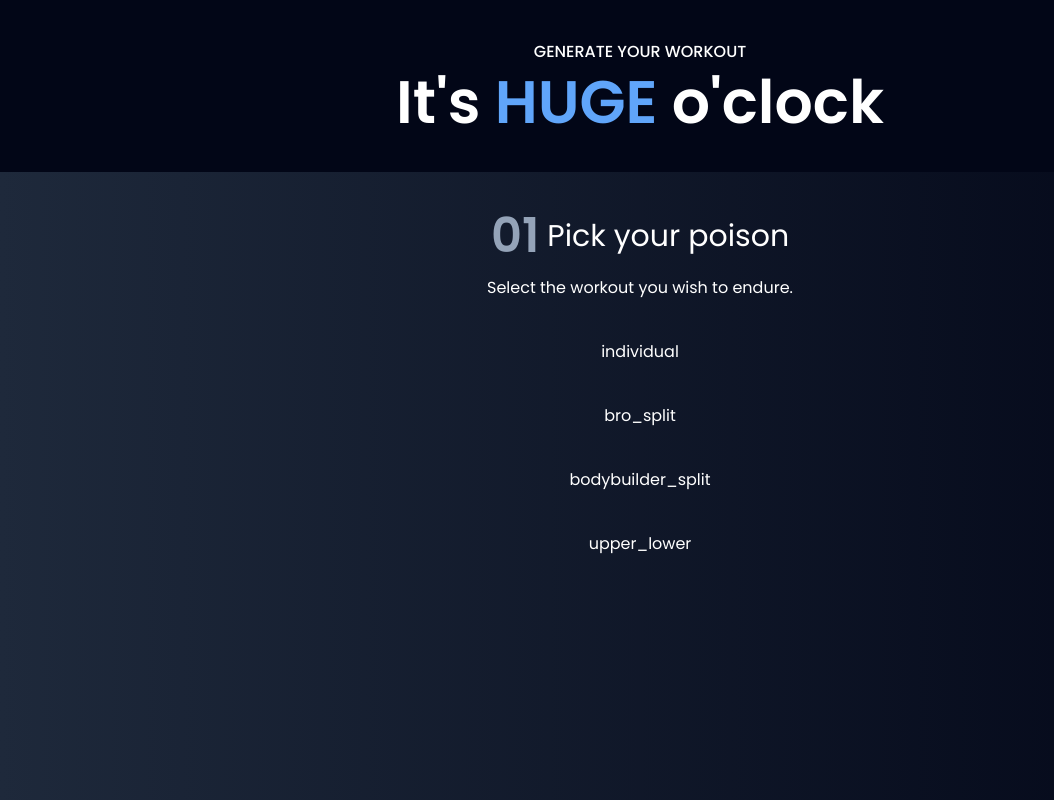
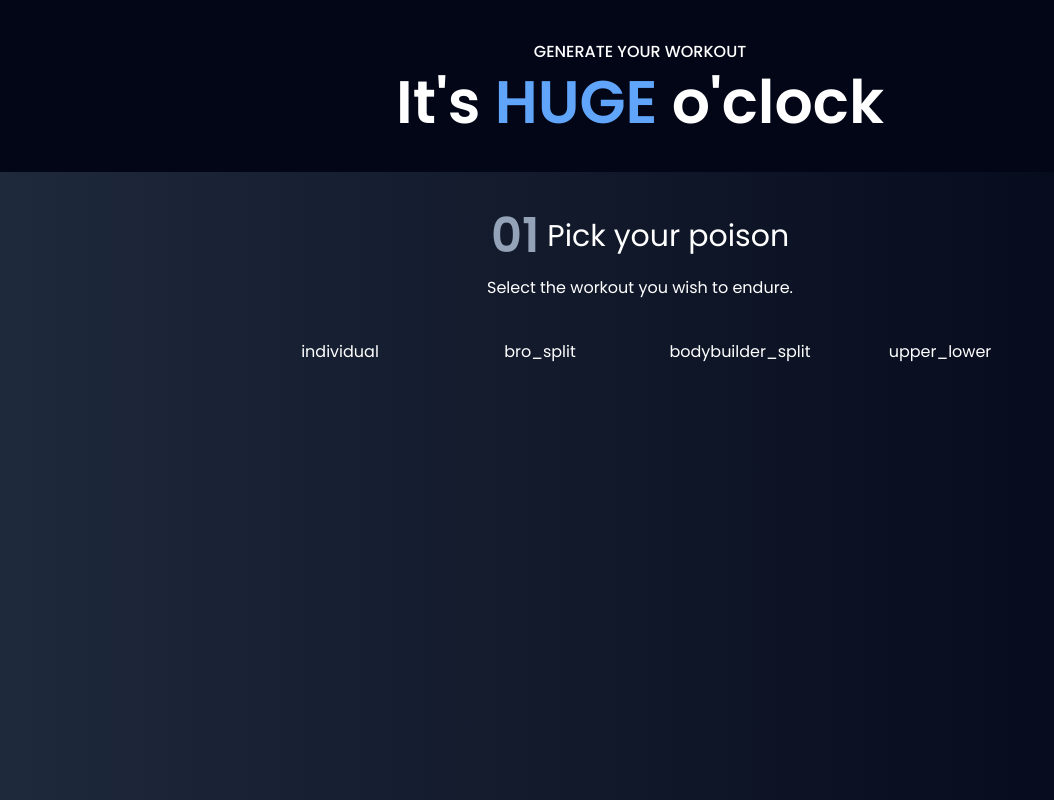
Before and after one commit to aadarshraj02/Gym-app, a React (Vite) app: page / in a window 1280 px wide. Shown: the part 800-1600 px from the top of the page, without its empty margins (0-1054 px from the left). Built offline with nearby package versions, Linux system fonts and the light colour scheme.

Commit message:
wrapped in grid div

```diff
--- a/src/components/Generator.jsx
+++ b/src/components/Generator.jsx
@@ -27,11 +27,13 @@ const Generator = () => {
         title={"Pick your poison"}
         description={"Select the workout you wish to endure."}
       />
-      {Object.keys(WORKOUTS).map((type, index) => (
-        <button key={index}>
-          <p>{type}</p>
-        </button>
-      ))}
+      <div className="grid grid-cols-2 sm:grid-cols-4">
+        {Object.keys(WORKOUTS).map((type, index) => (
+          <button key={index}>
+            <p>{type}</p>
+          </button>
+        ))}
+      </div>
     </SectionWrapper>
   );
 };
```
